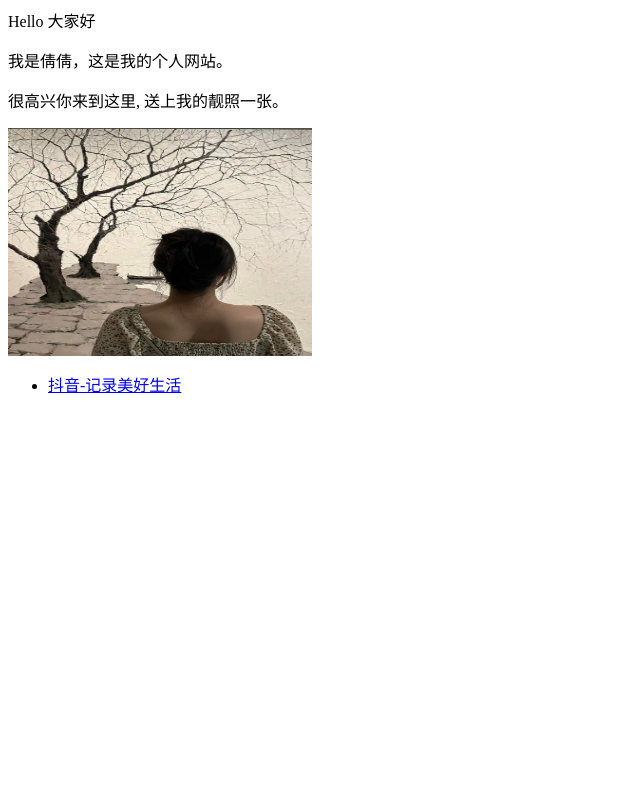
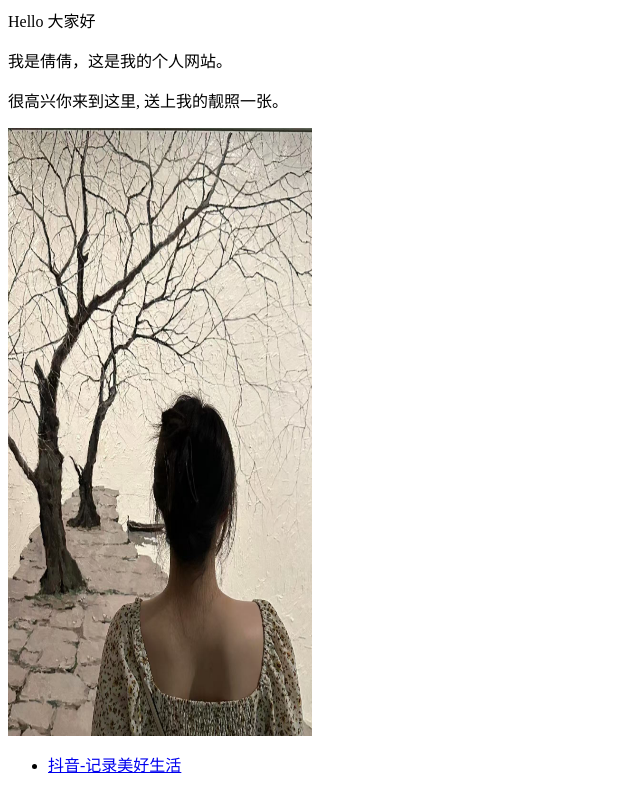
Before and after one commit to yiweizhangcs/StaticPage1.github.io, a plain HTML site: page index.html in a window 1280 px wide. Shown: the whole page, without its empty margins (0-640 px from the left). Drawn offline with Linux system fonts and the light colour scheme.

Commit message:
Update index.html

```diff
--- a/index.html
+++ b/index.html
@@ -1,7 +1,7 @@
 <p>Hello 大家好</p>
 <p>我是倩倩，这是我的个人网站。 </p>
 <p>很高兴你来到这里, 送上我的靓照一张。</p>
-<img src="https://github.com/yiweizhangcs/StaticPage1.github.io/blob/main/SP_1.jpg" alt="照片丢失了" width="304" height="228">
+<img src="https://github.com/yiweizhangcs/StaticPage1.github.io/blob/main/SP_1.jpg" alt="照片丢失了" width="304" height="608">
 <ul>
   <li> <a href="https://www.douyin.com/">抖音-记录美好生活</a> </li>
 </ul>
```
